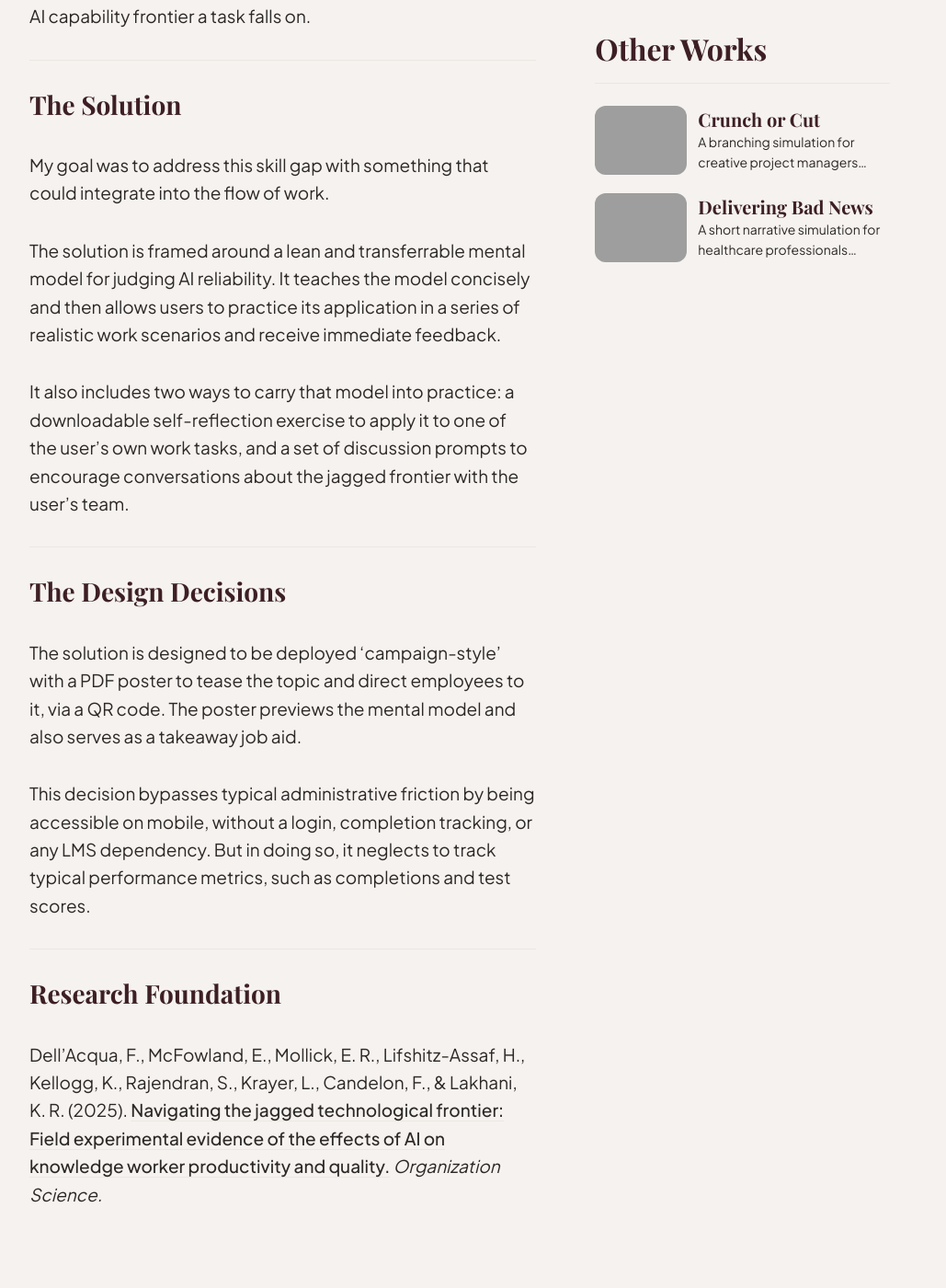
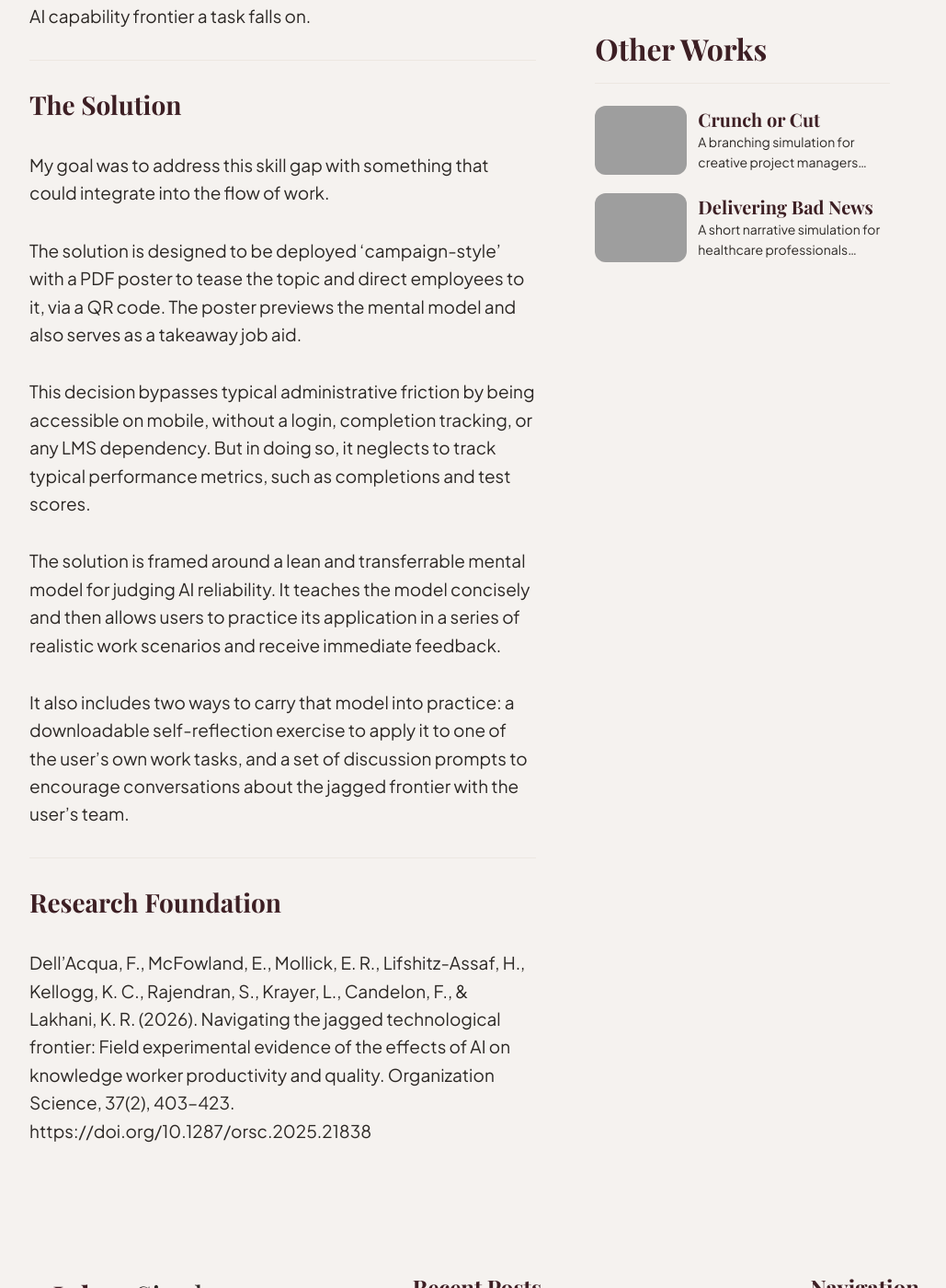
Before and after one commit to j0har/joharsingh.com, a Jekyll site: the page built from _projects/2026-01-01-jagged-frontier.md, in a window 1280 px wide and 1400 px high, scrolled down 1806 px, cut to the strip 0-1400 px from the top of the window. Shown: the whole strip at 92% size, without its empty margins (124-1153 px from the left). Built offline with Jekyll 4.4.1, drawn with Linux system fonts in a browser that asks for light colours; some web fonts are replaced; some of the changed text lies outside the part shown; grey boxes are pictures that could not be loaded.

Commit message:
Revise summary and citation in jagged frontier project
Updated summary for clarity and corrected citation year for research study.

```diff
--- a/_projects/2026-01-01-jagged-frontier.md
+++ b/_projects/2026-01-01-jagged-frontier.md
@@ -10,15 +10,15 @@ date: 2026-06-14
 image: '/images/jagged-frontier.webp'
 ---
 
+## The Skill Gap
+
 Most of us, by now, have experienced the uneven terrain of AI capability. We've all encountered peaks and valleys in its performance. And we've probably all wondered where we can use AI reliably at work.
 
 The variable performance of AI is referred to by researchers as the 'jagged frontier'. It's a spatial metaphor that explains how AI improves performance for some tasks but worsens it for others.
 
 This project was designed to help people navigate this conceptual 'frontier' and answer the question: where can you rely on AI?
 
-## The Skill Gap
-
-Most people make the mistake of trying to evaluate AI by reviewing its outputs. The problem is that, whether it's right or wrong, AI's responses always appear clear, confident, and well-structured. This makes surface-level outputs a poor predictor of AI reliability (Dell'Acqua et al., 2023).
+Most people make the mistake of trying to evaluate AI by reviewing its outputs. The problem is that, whether it's right or wrong, AI's responses always appear clear, confident, and well-structured. This makes surface-level outputs a poor predictor of AI reliability (Dell'Acqua et al., 2026).
 
 The research study found that AI helped complete work 25% faster at 40% higher quality on tasks within the frontier of its capabilities, but made performance 19% worse on tasks outside it.
 
@@ -30,20 +30,16 @@ Based on these observations, the skill gap to target is the user's ability to co
 
 My goal was to address this skill gap with something that could integrate into the flow of work.
 
+The solution is designed to be deployed 'campaign-style' with a PDF poster to tease the topic and direct employees to it, via a QR code. The poster previews the mental model and also serves as a takeaway job aid.
+
+This decision bypasses typical administrative friction by being accessible on mobile, without a login, completion tracking, or any LMS dependency. But in doing so, it neglects to track typical performance metrics, such as completions and test scores.
+
 The solution is framed around a lean and transferrable mental model for judging AI reliability. It teaches the model concisely and then allows users to practice its application in a series of realistic work scenarios and receive immediate feedback.
 
 It also includes two ways to carry that model into practice: a downloadable self-reflection exercise to apply it to one of the user's own work tasks, and a set of discussion prompts to encourage conversations about the jagged frontier with the user's team.
 
 ---
 
-## The Design Decisions
-
-The solution is designed to be deployed 'campaign-style' with a PDF poster to tease the topic and direct employees to it, via a QR code. The poster previews the mental model and also serves as a takeaway job aid.
-
-This decision bypasses typical administrative friction by being accessible on mobile, without a login, completion tracking, or any LMS dependency. But in doing so, it neglects to track typical performance metrics, such as completions and test scores.
-
----
-
 ## Research Foundation
 
-Dell'Acqua, F., McFowland, E., Mollick, E. R., Lifshitz-Assaf, H., Kellogg, K., Rajendran, S., Krayer, L., Candelon, F., & Lakhani, K. R. (2025). [Navigating the jagged technological frontier: Field experimental evidence of the effects of AI on knowledge worker productivity and quality.](https://pubsonline.informs.org/doi/10.1287/orsc.2025.21838?__cf_chl_f_tk=uv7DM9avu6Mevu5M6T4i.0hwTkxys_FEPaFiIkiIXr4-1783103929-1.0.1.1-kunpCUIACsh1nhYPHbAVspO.mfO_bgH8uESRWA3dkno) *Organization Science.*
+Dell’Acqua, F., McFowland, E., Mollick, E. R., Lifshitz-Assaf, H., Kellogg, K. C., Rajendran, S., Krayer, L., Candelon, F., & Lakhani, K. R. (2026). Navigating the jagged technological frontier: Field experimental evidence of the effects of AI on knowledge worker productivity and quality. Organization Science, 37(2), 403–423. https://doi.org/10.1287/orsc.2025.21838
```
Also changed, not shown: other parts of _projects/2026-01-01-jagged-frontier.md (+1 -1 lines).
